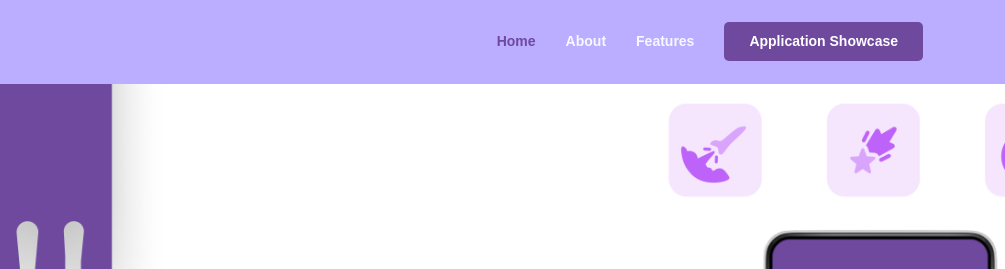
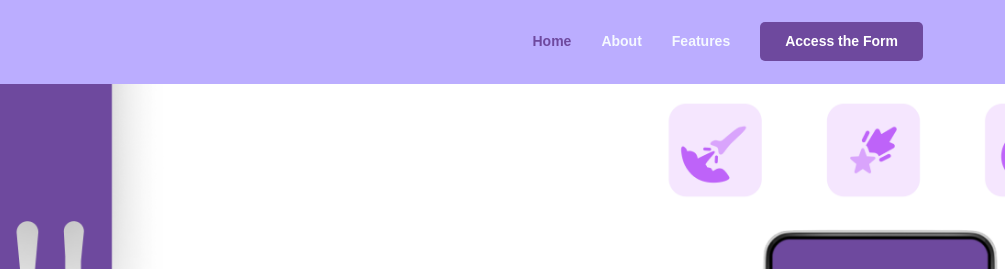
Before and after one commit to itstonibianca/Orbit-TheSpaceToGrow, a plain HTML site: page index.html in a window 1280 px wide. Shown: the top 269 px of the page, 275-1280 px from the left. Drawn offline with Linux system fonts and the light colour scheme.

Commit message:
Update index.html

```diff
--- a/index.html
+++ b/index.html
@@ -50,7 +50,7 @@
           <li><a class="nav-link scrollto active" href="#hero">Home</a></li>
           <li><a class="nav-link scrollto" href="#AboutOrbit">About</a></li>
           <li><a class="nav-link scrollto" href="#features">Features</a></li>
-          <li><a class="getstarted scrollto" href="#Download">Application Showcase</a></li>
+          <li><a class="getstarted scrollto" href="#Download">Access the Form</a></li>
         </ul>
         <i class="bi bi-list mobile-nav-toggle"></i>
       </nav><!-- .navbar -->
```
